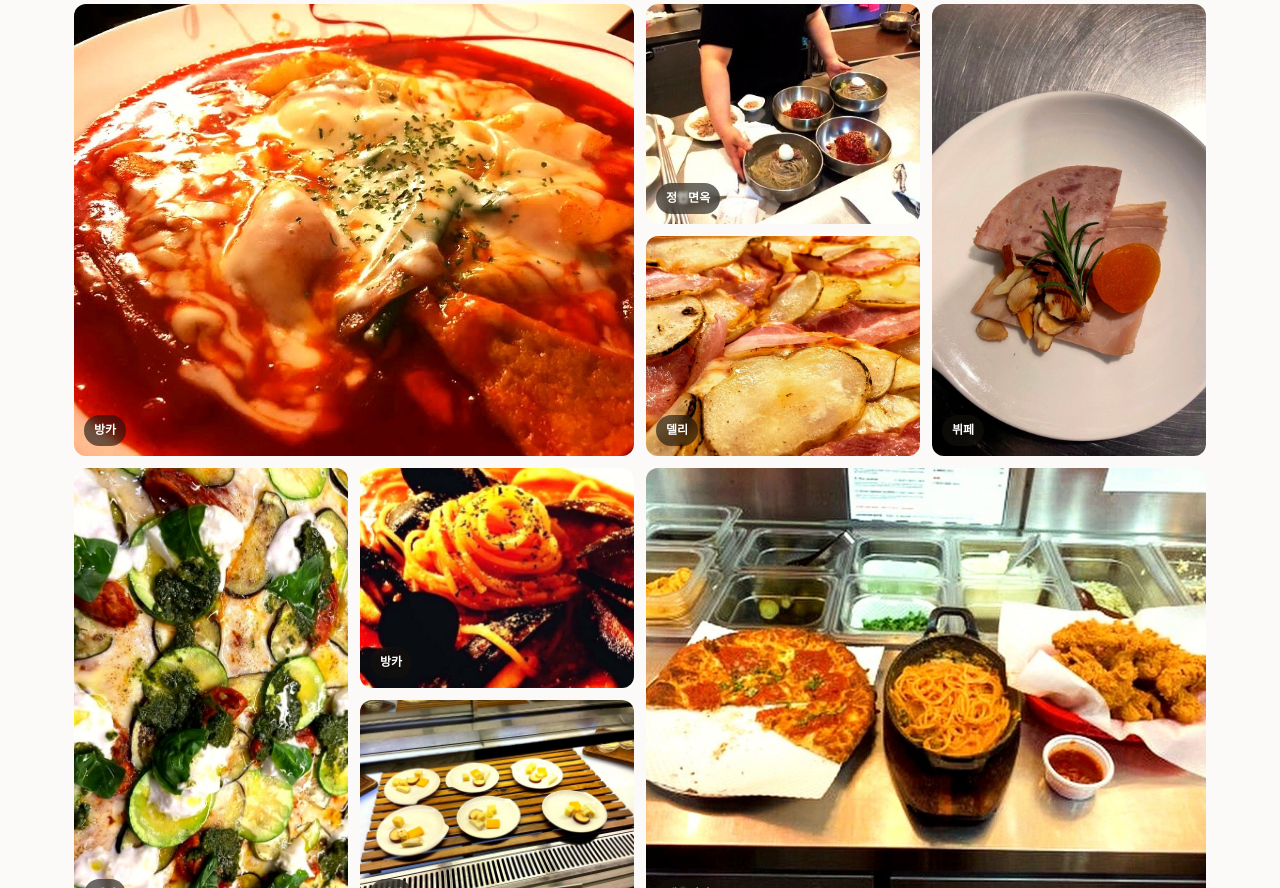
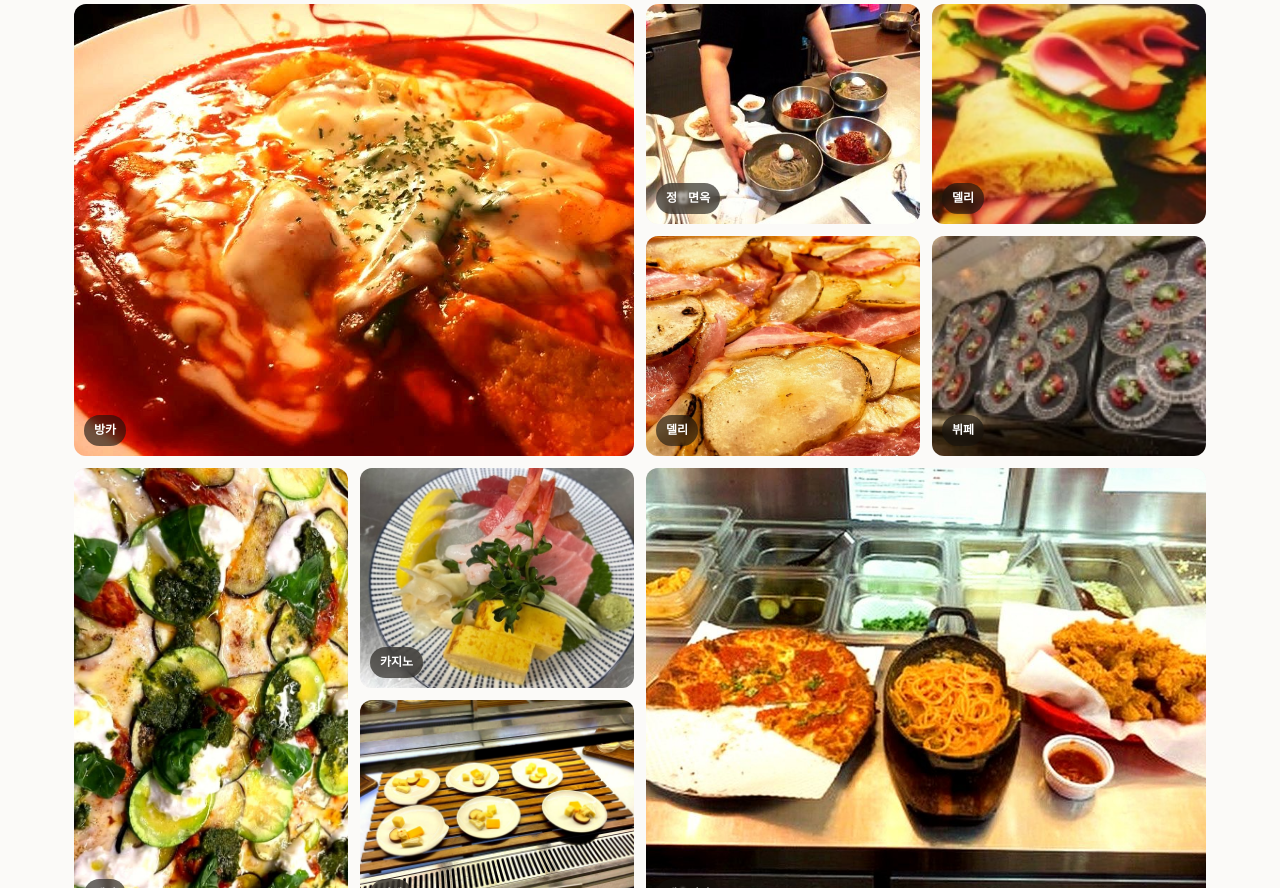
Before and after one commit to mijin880328-pixel/mxj-homepage, a plain HTML site: page about.html in a window 1280 px wide. Shown: the part 6815-7703 px from the top of the page. Drawn offline with nearby package versions, Linux system fonts and the light colour scheme; a web font is replaced by a local one.

Commit message:
Add files via upload

```diff
--- a/about.html
+++ b/about.html
@@ -355,10 +355,11 @@ footer .wrap{padding-top:28px;padding-bottom:28px;display:flex;flex-wrap:wrap;ga
     <div class="gal rv">
       <figure class="big"><img src="img/about/bangka-2.jpg" loading="lazy" alt="방카 치즈 떡볶이"><figcaption>방카</figcaption></figure>
       <figure><img src="img/about/naengmyeon-3.jpg" loading="lazy" alt="평양냉면 주방에서 냉면을 내는 모습"><figcaption>정<span class="nb">인</span>면옥</figcaption></figure>
-      <figure class="tall"><img src="img/about/buffet-2.jpg" loading="lazy" alt="콜드 플레이트"><figcaption>뷔페</figcaption></figure>
+      <figure><img src="img/about/deli-4.jpg" loading="lazy" alt="햄 치즈 샌드위치"><figcaption>델리</figcaption></figure>
       <figure><img src="img/about/deli-1.jpg" loading="lazy" alt="감자 베이컨 피자"><figcaption>델리</figcaption></figure>
+      <figure><img src="img/about/buffet-4.jpg" loading="lazy" alt="뷔페 콜드 디스플레이 플레이트"><figcaption>뷔페</figcaption></figure>
       <figure class="tall"><img src="img/about/deli-3.jpg" loading="lazy" alt="구운 채소 부라타 피자"><figcaption>델리</figcaption></figure>
-      <figure><img src="img/about/bangka-3.jpg" loading="lazy" alt="홍합 토마토 파스타"><figcaption>방카</figcaption></figure>
+      <figure><img src="img/about/casino-4.jpg" loading="lazy" alt="카지노 조리부 모둠 사시미와 계란말이"><figcaption>카지노</figcaption></figure>
       <figure class="big"><img src="img/about/pizza-1.jpg" loading="lazy" alt="피자·파스타·치킨 세트"><figcaption>잭<span class="nb">슨</span>피자</figcaption></figure>
       <figure><img src="img/about/buffet-3.jpg" loading="lazy" alt="치즈 플래터"><figcaption>뷔페</figcaption></figure>
     </div>
```
Also changed, not shown: buffet-4.jpg (added), casino-4.jpg (added), deli-4.jpg (added), founder.jpg (added).
